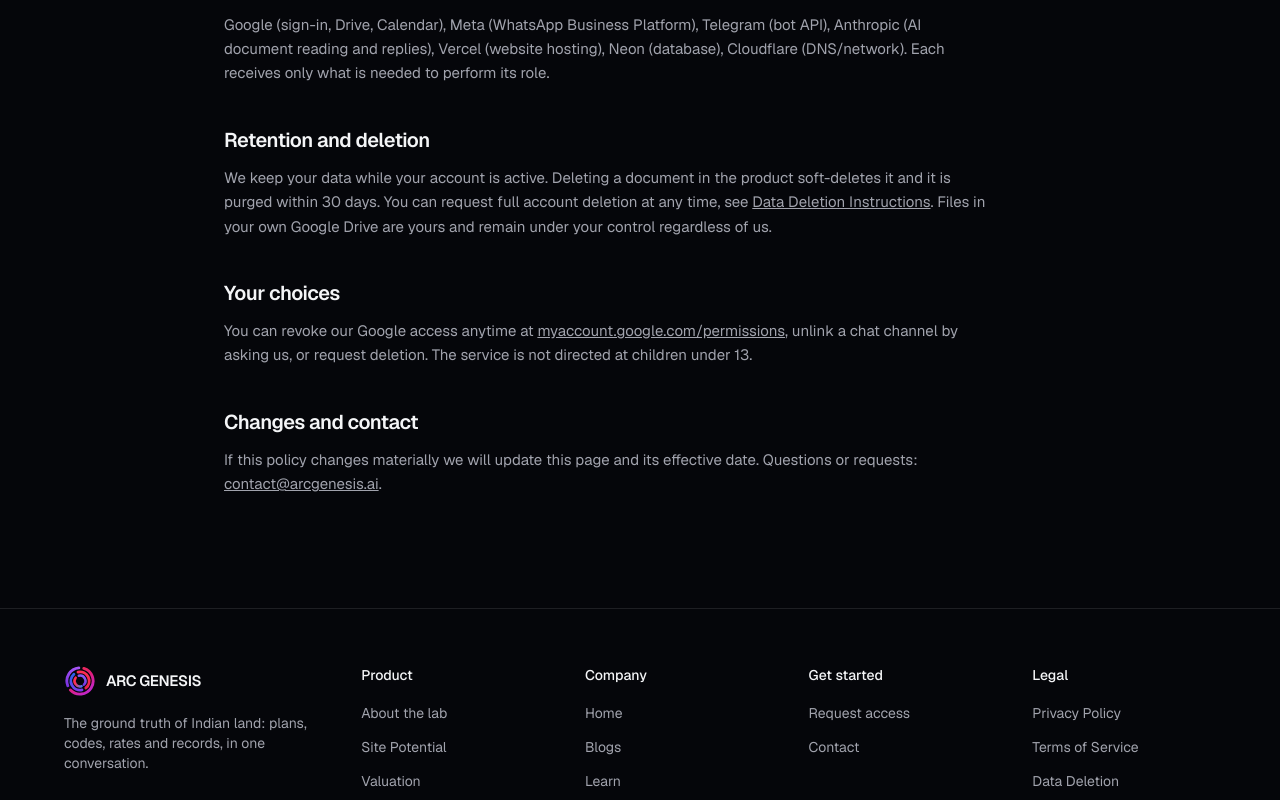
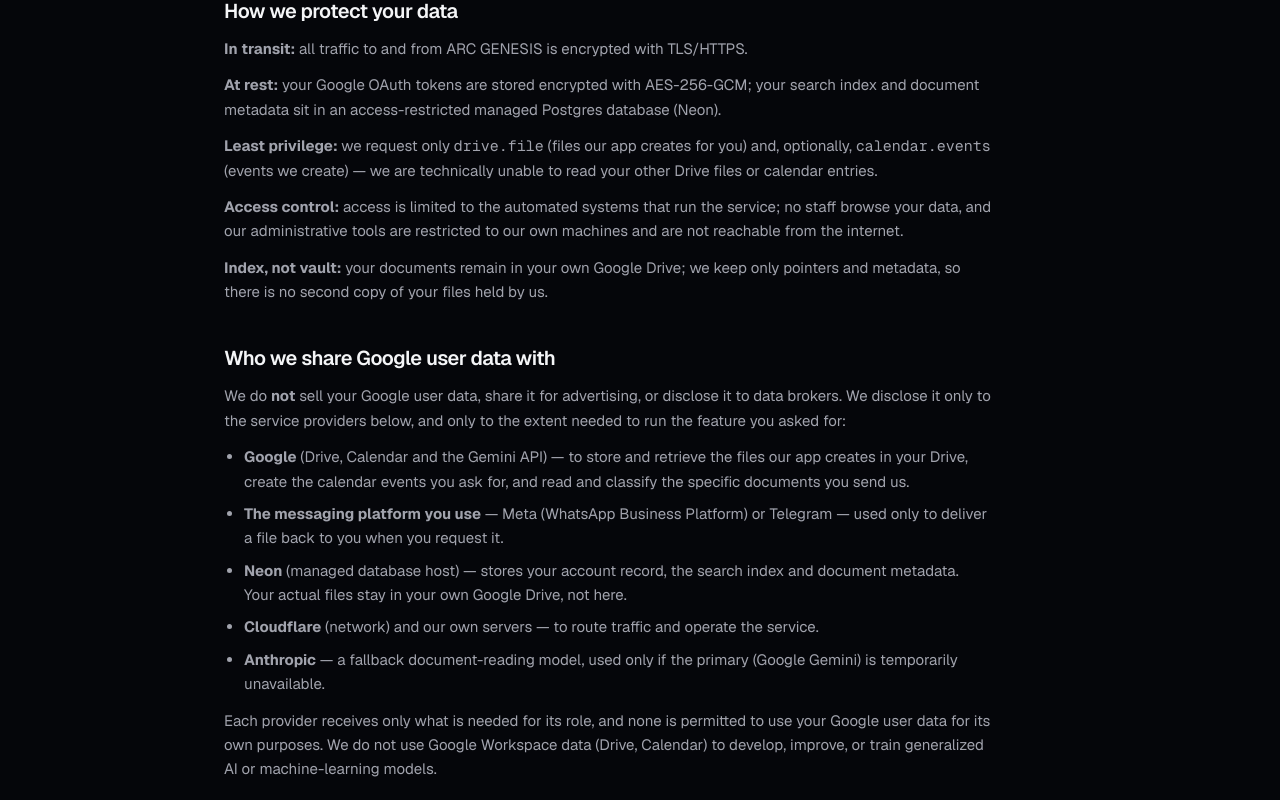
Before and after one commit to arcgenesisin/arcgenesis-web, a Next.js app: page /privacy in a window 1280 px wide. Shown: the part 1480-2280 px from the top of the page. Built offline with nearby package versions, Linux system fonts and the light colour scheme; no server answers.

Commit message:
Privacy: explicit Google-user-data sharing + data-protection sections for OAuth verification; fix AI reader Anthropic->Gemini
Co-Authored-By: Claude Fable 5 <noreply@anthropic.com>

```diff
--- a/app/privacy/page.tsx
+++ b/app/privacy/page.tsx
@@ -26,7 +26,7 @@ export default function PrivacyPage() {
     >
       <div className="max-w-3xl">
         <p className="text-sm text-muted">
-          Effective date: 17 July 2026 · Operated by <strong>ARC GENESIS</strong>{" "}
+          Effective date: 28 July 2026 · Operated by <strong>ARC GENESIS</strong>{" "}
           (sole proprietorship), Aurangabad, Maharashtra, India · Contact:{" "}
           <a className="underline hover:text-foreground" href="mailto:contact@arcgenesis.ai">
             contact@arcgenesis.ai
@@ -70,10 +70,12 @@ export default function PrivacyPage() {
           <p>
             To provide the service: file your documents into your own Google
             Drive, build your searchable index, answer your questions, link your
-            chat channels to one account, and operate subscriptions. We may use
-            AI models (see processors below) to read and classify the documents
-            you send. We do not sell your personal data, and we do not use your
-            documents to train models.
+            chat channels to one account, and operate subscriptions. We use
+            AI models (see the sharing section below) to read and classify the
+            documents you send. We do not sell your personal data. We do
+            <strong> not</strong> use Google Workspace data (Drive, Calendar), or
+            the documents you send us, to develop, improve, or train generalized
+            AI or machine-learning models.
           </p>
         </S>
 
@@ -105,12 +107,73 @@ export default function PrivacyPage() {
           </p>
         </S>
 
-        <S title="Service providers we rely on">
+        <S title="How we protect your data">
           <p>
-            Google (sign-in, Drive, Calendar), Meta (WhatsApp Business Platform),
-            Telegram (bot API), Anthropic (AI document reading and replies),
-            Vercel (website hosting), Neon (database), Cloudflare (DNS/network).
-            Each receives only what is needed to perform its role.
+            <strong>In transit:</strong> all traffic to and from ARC GENESIS is
+            encrypted with TLS/HTTPS.
+          </p>
+          <p>
+            <strong>At rest:</strong> your Google OAuth tokens are stored
+            encrypted with AES-256-GCM; your search index and document metadata
+            sit in an access-restricted managed Postgres database (Neon).
+          </p>
+          <p>
+            <strong>Least privilege:</strong> we request only{" "}
+            <code>drive.file</code> (files our app creates for you) and,
+            optionally, <code>calendar.events</code> (events we create) — we are
+            technically unable to read your other Drive files or calendar entries.
+          </p>
+          <p>
+            <strong>Access control:</strong> access is limited to the automated
+            systems that run the service; no staff browse your data, and our
+            administrative tools are restricted to our own machines and are not
+            reachable from the internet.
+          </p>
+          <p>
+            <strong>Index, not vault:</strong> your documents remain in your own
+            Google Drive; we keep only pointers and metadata, so there is no
+            second copy of your files held by us.
+          </p>
+        </S>
+
+        <S title="Who we share Google user data with">
+          <p>
+            We do <strong>not</strong> sell your Google user data, share it for
+            advertising, or disclose it to data brokers. We disclose it only to
+            the service providers below, and only to the extent needed to run the
+            feature you asked for:
+          </p>
+          <ul className="list-disc space-y-2 pl-5">
+            <li>
+              <strong>Google</strong> (Drive, Calendar and the Gemini API) — to
+              store and retrieve the files our app creates in your Drive, create
+              the calendar events you ask for, and read and classify the specific
+              documents you send us.
+            </li>
+            <li>
+              <strong>The messaging platform you use</strong> — Meta (WhatsApp
+              Business Platform) or Telegram — used only to deliver a file back to
+              you when you request it.
+            </li>
+            <li>
+              <strong>Neon</strong> (managed database host) — stores your account
+              record, the search index and document metadata. Your actual files
+              stay in your own Google Drive, not here.
+            </li>
+            <li>
+              <strong>Cloudflare</strong> (network) and our own servers — to route
+              traffic and operate the service.
+            </li>
+            <li>
+              <strong>Anthropic</strong> — a fallback document-reading model, used
+              only if the primary (Google Gemini) is temporarily unavailable.
+            </li>
+          </ul>
+          <p>
+            Each provider receives only what is needed for its role, and none is
+            permitted to use your Google user data for its own purposes. We do not
+            use Google Workspace data (Drive, Calendar) to develop, improve, or
+            train generalized AI or machine-learning models.
           </p>
         </S>
 
```
